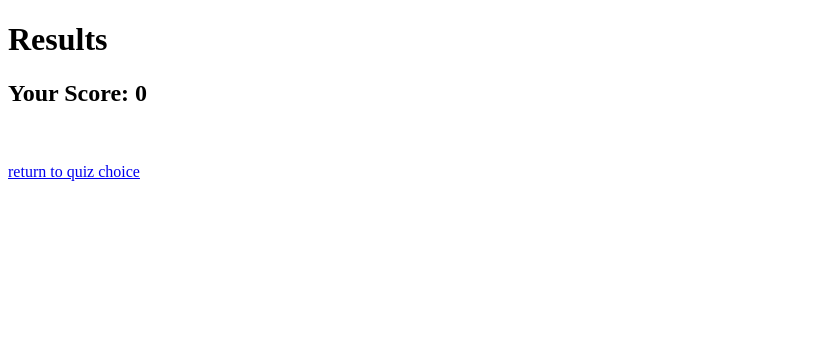
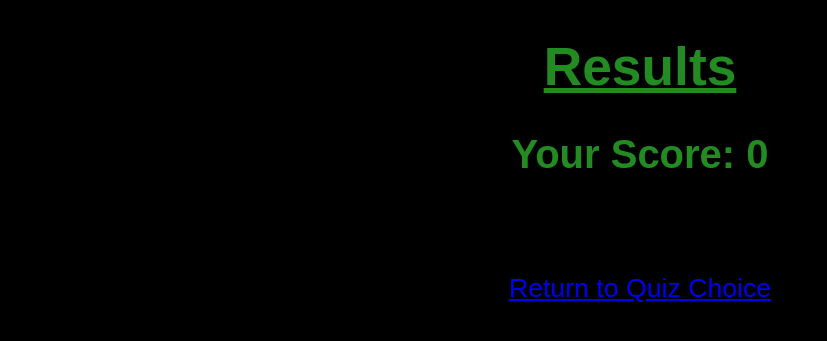
Before and after one commit to joshsmithers/ITEC305FinalProject, a PHP site: page /results.php in a window 1280 px wide. Shown: the top 341 px of the page, without its empty margins (0-827 px from the left). Run offline with PHP 8.4, Linux system fonts and the light colour scheme; the visitor is signed in with stand-in values (Sample User, id 1).

Commit message:
CSS is completed

```diff
--- a/quiz.css
+++ b/quiz.css
@@ -0,0 +1,22 @@
+body{
+    font:20pt "Candara Light", sans-serif;
+    text-align: left;
+    background-color: black;
+    color: forestgreen;
+}
+h1{
+    text-align: center;
+    text-decoration: underline;
+}
+h2{
+    text-align: center
+}
+h3{
+    text-align: left;
+}
+h4{
+    text-align: left;
+}
+#links{
+    text-align: center;
+}
--- a/quiz.php
+++ b/quiz.php
@@ -6,6 +6,7 @@
           content="width=device-width, user-scalable=no, initial-scale=1.0, maximum-scale=1.0, minimum-scale=1.0">
     <meta http-equiv="X-UA-Compatible" content="ie=edge">
     <title>Document</title>
+    <link rel="stylesheet" type="text/css" href="quiz.css">
 </head>
 <body>
 
--- a/results.php
+++ b/results.php
@@ -6,6 +6,7 @@
           content="width=device-width, user-scalable=no, initial-scale=1.0, maximum-scale=1.0, minimum-scale=1.0">
     <meta http-equiv="X-UA-Compatible" content="ie=edge">
     <title>Document</title>
+    <link rel="stylesheet" type="text/css" href="quiz.css">
 </head>
 <body>
     <h1>Results</h1>
@@ -38,7 +39,7 @@
                 } else {
 //                    echo "Incorrect :( <br> Correct Answer: " .$row['correct_answer'];
                     ?>
-                    <p id="IncorrectAnswer">Incorrect... <br>
+                    <p id="IncorrectAnswer">Incorrect! <br>
                     Correct Answer: <?=$questionObject->correct_answer?></p>
                     <?php
                 }
@@ -56,6 +57,8 @@
     <h2 id="score"> Your Score: <?=$finalScore?></h2>
 
     <br><br>
-    <a href="index.php?quiz=trivia2">return to quiz choice</a>
+    <div id="links">
+    <a href="index.php?quiz=trivia2">Return to Quiz Choice</a>
+    </div>
 </body>
 </html>
```
Also changed, not shown: index.php (+5 -5 lines).
